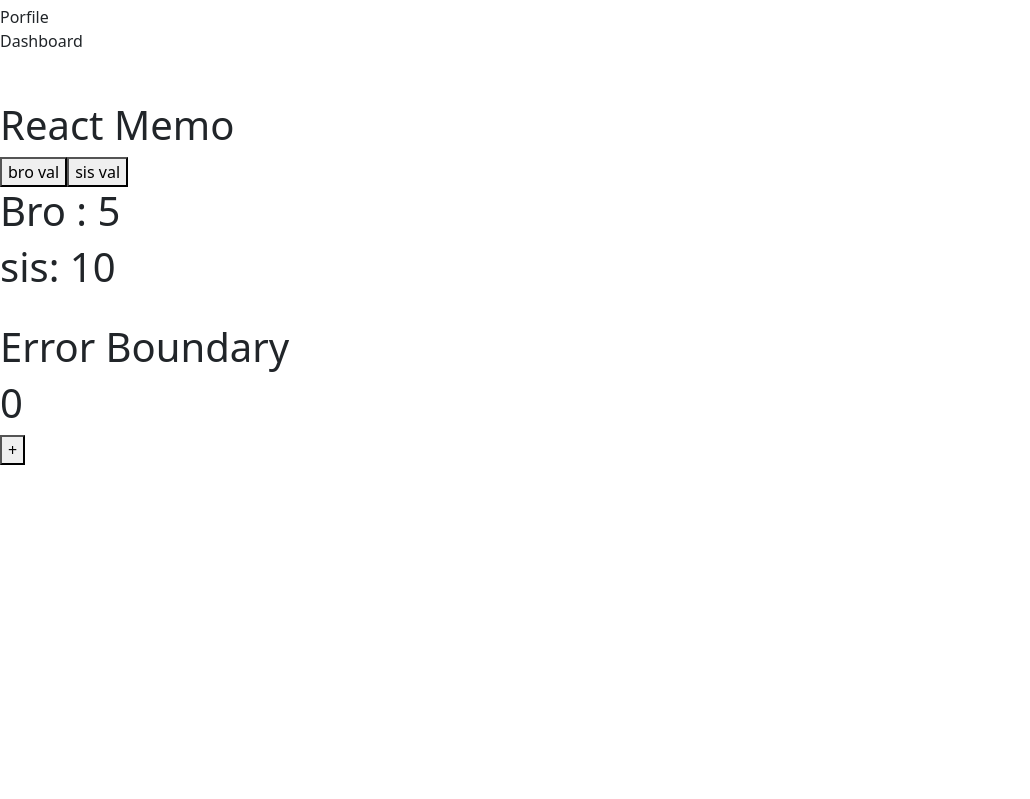
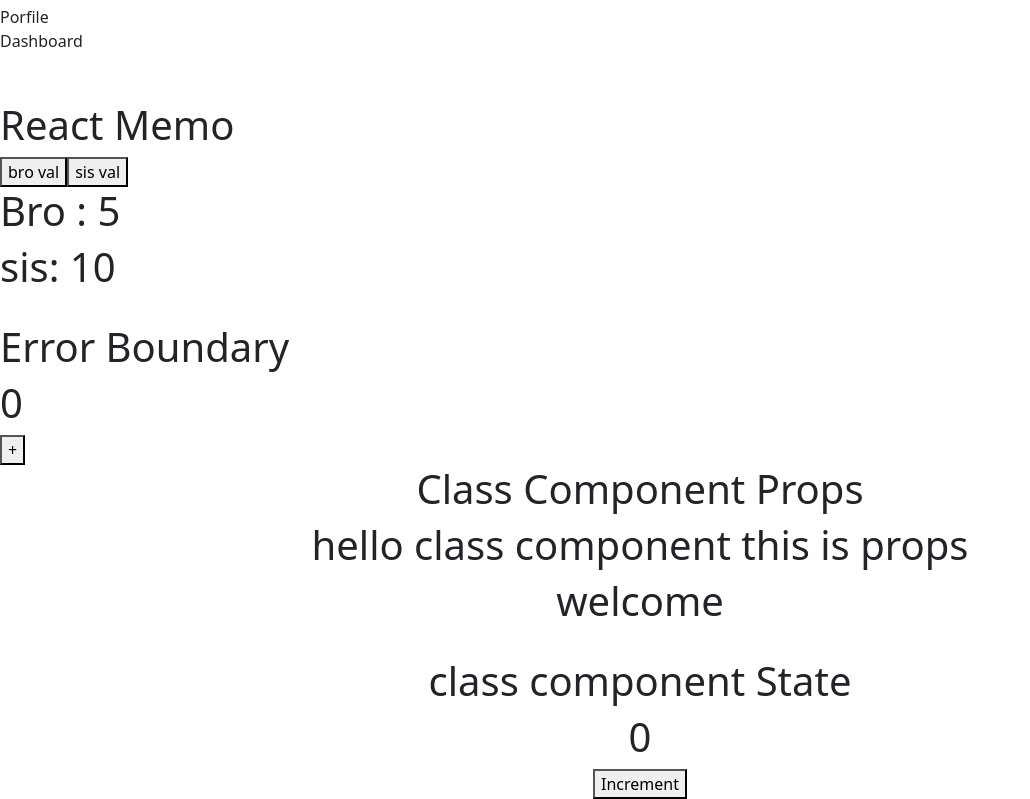
Before and after one commit to rahul-raj9367/React-Learning, a React (Vite) app: page / in a window 1280 px wide. Shown: the part 10384-11183 px from the top of the page, without its empty margins (0-1030 px from the left). Before the commit the page ends 10849 px from the top, so only its background shows below. Built offline with nearby package versions, Linux system fonts and the light colour scheme.

Commit message:
learn about the class component props and state

```diff
--- a/package.json
+++ b/package.json
@@ -4,7 +4,7 @@
   "version": "0.0.0",
   "type": "module",
   "scripts": {
-    "dev": "vite",
+    "dev": "vite --open",
     "build": "vite build",
     "lint": "eslint . --ext js,jsx --report-unused-disable-directives --max-warnings 0",
     "preview": "vite preview"
--- /dev/null
+++ b/src/ClassCom.jsx
@@ -0,0 +1,36 @@
+import React, { Component } from 'react'
+
+export default class ClassCom extends Component {
+
+  //state
+  constructor(props){
+    super(props);
+    this.state={
+      count: 0,
+    }
+  }
+  //change state
+  incrementCount=()=>{
+    this.setState((preveState)=>({
+      count:preveState.count+1
+    }))
+  }
+
+  render() {
+    const {props,props2}=this.props
+    return (
+      <div>
+        <center>
+            <h1>Class Component Props </h1>
+            <h1>{props}</h1>
+            <h1>{props2}</h1>
+
+            <br />
+            <h1>class component State</h1>
+            <h1>{this.state.count}</h1>
+            <button onClick={this.incrementCount}>Increment</button>
+        </center>
+      </div>
+    )
+  }
+}
--- a/src/main.jsx
+++ b/src/main.jsx
@@ -1,9 +1,11 @@
 import React from 'react'
 import ReactDOM from 'react-dom/client'
 import App from './App.jsx'
+import ClassCom from './ClassCom.jsx'
 
 ReactDOM.createRoot(document.getElementById('root')).render(
   <React.StrictMode>
     <App a={4} b={7}/>
+    <ClassCom  props="hello class component this is props"  props2="welcome"/>
   </React.StrictMode>,
 )
```
